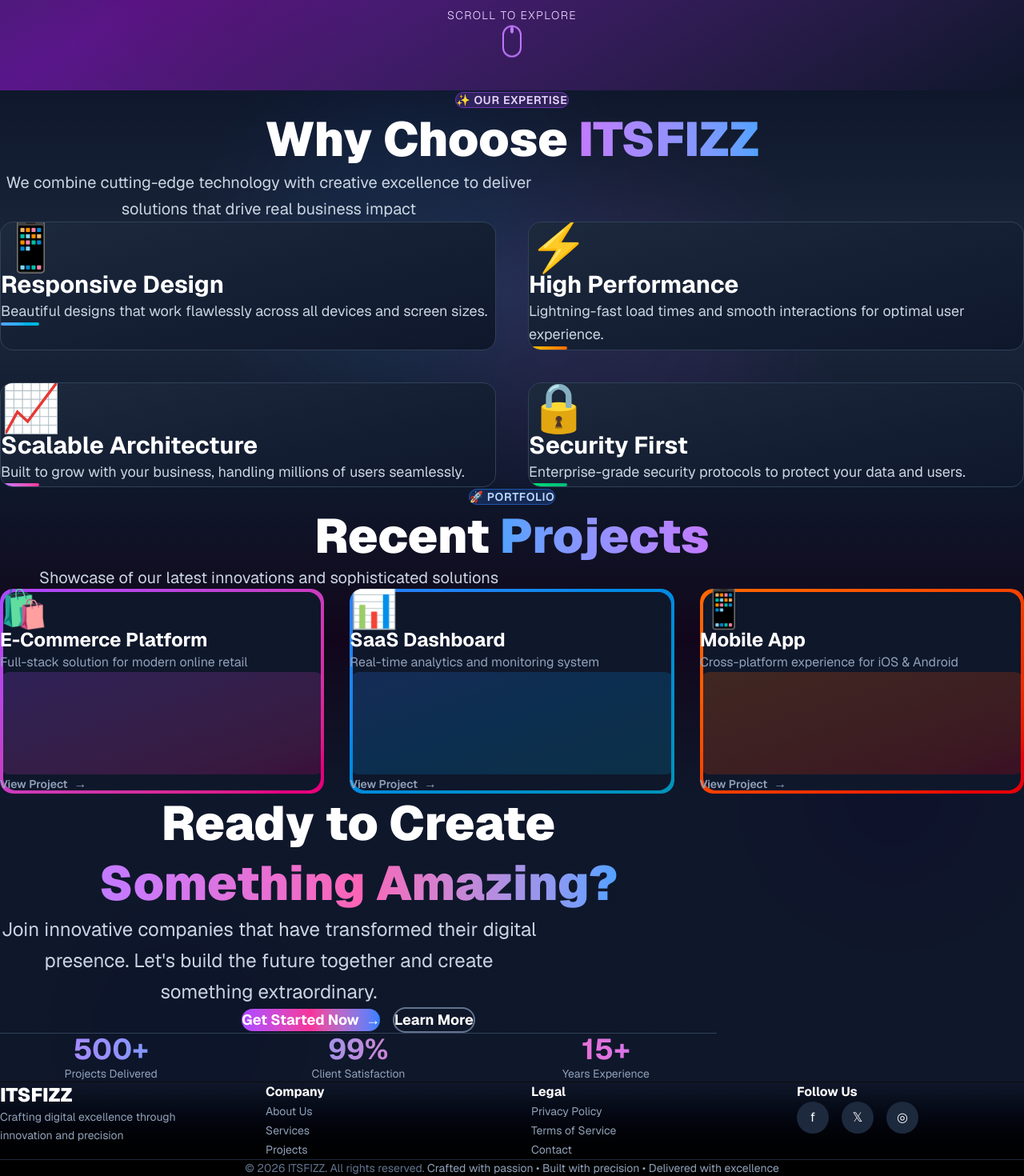
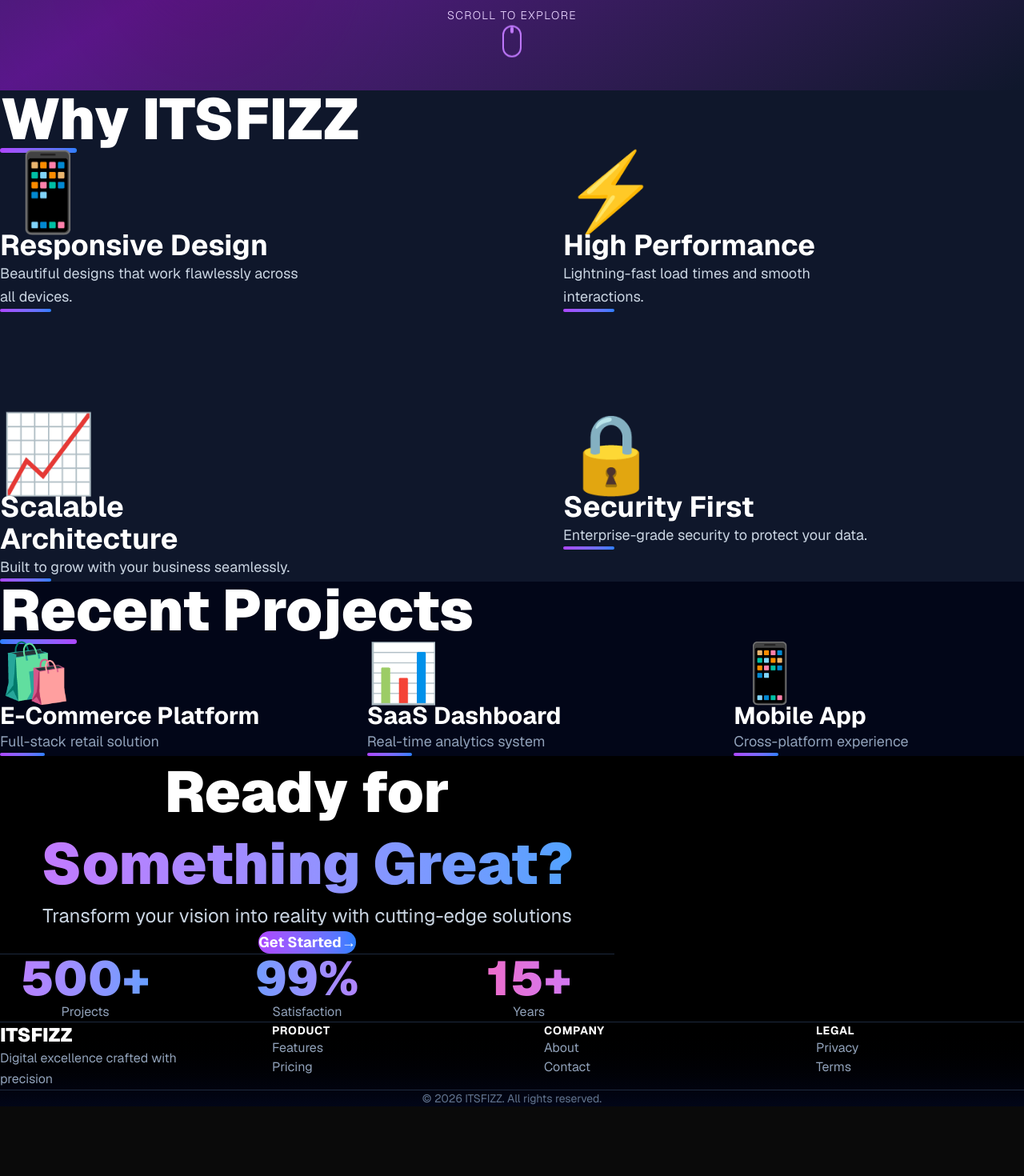
Before and after one commit to anish22072005/itsfizz, a Next.js app: page / in a window 1280 px wide. Shown: the part 687-2157 px from the top of the page at 80% size. After the commit the page ends 2070 px from the top, so only its background shows below. Built offline with nearby package versions, Linux system fonts and the light colour scheme.

Commit message:
Redesign: Clean, spacious layout with improved typography and breathing room

```diff
--- a/src/components/ContentSection.tsx
+++ b/src/components/ContentSection.tsx
@@ -14,48 +14,41 @@ export default function ContentSection() {
   const features = [
      {
        title: 'Responsive Design',
-      description: 'Beautiful designs that work flawlessly across all devices and screen sizes.',
+       description: 'Beautiful designs that work flawlessly across all devices.',
        icon: '📱',
-      color: 'from-blue-400 to-cyan-500',
      },
      {
        title: 'High Performance',
-      description: 'Lightning-fast load times and smooth interactions for optimal user experience.',
+       description: 'Lightning-fast load times and smooth interactions.',
        icon: '⚡',
-      color: 'from-yellow-400 to-orange-500',
      },
      {
        title: 'Scalable Architecture',
-      description: 'Built to grow with your business, handling millions of users seamlessly.',
+       description: 'Built to grow with your business seamlessly.',
        icon: '📈',
-      color: 'from-purple-400 to-pink-500',
      },
      {
        title: 'Security First',
-      description: 'Enterprise-grade security protocols to protect your data and users.',
+       description: 'Enterprise-grade security to protect your data.',
        icon: '🔒',
-      color: 'from-green-400 to-emerald-500',
      },
   ];
 
   const projects = [
      {
        title: 'E-Commerce Platform',
-      description: 'Full-stack solution for modern online retail',
+       description: 'Full-stack retail solution',
        icon: '🛍️',
-      gradient: 'from-purple-500 to-pink-600',
      },
      {
        title: 'SaaS Dashboard',
-      description: 'Real-time analytics and monitoring system',
+       description: 'Real-time analytics system',
        icon: '📊',
-      gradient: 'from-blue-500 to-cyan-600',
      },
      {
        title: 'Mobile App',
-      description: 'Cross-platform experience for iOS & Android',
+       description: 'Cross-platform experience',
        icon: '📱',
-      gradient: 'from-orange-500 to-red-600',
      },
   ];
 
@@ -63,23 +56,19 @@ export default function ContentSection() {
     if (!featuresRef.current) return;
 
      // Animate features on scroll
-    const features = featuresRef.current.querySelectorAll('.feature-card');
-    features.forEach((feature, index) => {
+     const cards = featuresRef.current.querySelectorAll('.feature-card');
+     cards.forEach((card, index) => {
        gsap.fromTo(
-        feature,
-        {
-          opacity: 0,
-          y: 50,
-        },
+         card,
+         { opacity: 0, y: 50 },
          {
            opacity: 1,
            y: 0,
-          duration: 0.6,
-          delay: index * 0.1,
+           duration: 0.7,
+           delay: index * 0.15,
            scrollTrigger: {
-            trigger: feature,
-            start: 'top 80%',
-            end: 'top 50%',
+             trigger: card,
+             start: 'top 85%',
              scrub: false,
            },
          }
@@ -92,19 +81,15 @@ export default function ContentSection() {
        projectCards.forEach((card, index) => {
          gsap.fromTo(
            card,
-          {
-            opacity: 0,
-            scale: 0.9,
-          },
+           { opacity: 0, y: 50 },
            {
              opacity: 1,
-            scale: 1,
-            duration: 0.6,
-            delay: index * 0.15,
+             y: 0,
+             duration: 0.7,
+             delay: index * 0.2,
              scrollTrigger: {
                trigger: card,
-              start: 'top 80%',
-              end: 'top 50%',
+               start: 'top 85%',
                scrub: false,
              },
            }
@@ -116,10 +101,7 @@ export default function ContentSection() {
      if (ctaRef.current) {
        gsap.fromTo(
          ctaRef.current,
-        {
-          opacity: 0,
-          y: 40,
-        },
+         { opacity: 0, y: 60 },
          {
            opacity: 1,
            y: 0,
@@ -127,7 +109,6 @@ export default function ContentSection() {
            scrollTrigger: {
              trigger: ctaRef.current,
              start: 'top 80%',
-            end: 'top 50%',
              scrub: false,
            },
          }
@@ -138,57 +119,33 @@ export default function ContentSection() {
   return (
     <>
        {/* Features Section */}
-      <section className="relative w-full py-28 md:py-40 px-4 bg-gradient-to-b from-slate-900 via-slate-800 to-slate-900 overflow-hidden">
-        {/* Animated background elements */}
-        <div className="absolute inset-0 opacity-40">
-          <div className="absolute top-0 left-1/4 w-96 h-96 bg-blue-500 rounded-full mix-blend-multiply filter blur-3xl opacity-20"></div>
-          <div className="absolute bottom-0 right-1/4 w-96 h-96 bg-purple-500 rounded-full mix-blend-multiply filter blur-3xl opacity-20"></div>
+       <section className="w-full py-40 md:py-56 px-6 md:px-10 bg-slate-900">
+         <div className="max-w-7xl mx-auto">
+           {/* Header */}
+             <div className="mb-40 md:mb-52">
+               <h2 className="text-5xl md:text-7xl font-black text-white mb-8">
+                 Why ITSFIZZ
+               </h2>
+               <div className="w-24 h-1.5 bg-gradient-to-r from-purple-500 to-blue-500 rounded-full"></div>
              </div>
 
-        <div className="relative z-10 max-w-7xl mx-auto">
-          {/* Section Header */}
-          <div className="text-center mb-24">
-            <div className="inline-block mb-6">
-              <span className="px-4 py-2 bg-purple-500/20 border border-purple-500/50 rounded-full text-purple-200 text-sm font-semibold tracking-wider">
-                ✨ OUR EXPERTISE
-              </span>
-            </div>
-            <h2 className="text-5xl md:text-6xl font-black text-white mb-6 leading-tight">
-              Why Choose <span className="bg-gradient-to-r from-purple-400 to-blue-400 bg-clip-text text-transparent">ITSFIZZ</span>
-            </h2>
-            <p className="text-xl text-slate-300 max-w-2xl mx-auto leading-relaxed">
-              We combine cutting-edge technology with creative excellence to deliver solutions that drive real business impact
-            </p>
-          </div>
-
-          <div ref={featuresRef} className="grid grid-cols-1 md:grid-cols-2 gap-8 lg:gap-10">
+           {/* Features Grid */}
+           <div ref={featuresRef} className="grid grid-cols-1 md:grid-cols-2 gap-24 md:gap-32">
             {features.map((feature, index) => (
               <div
                 key={index}
-                className="feature-card group relative overflow-hidden rounded-2xl bg-gradient-to-br from-slate-800 to-slate-900 border border-slate-700 hover:border-slate-500 transition-all duration-300 p-8 md:p-10"
+                 className="feature-card group max-w-sm"
               >
-                {/* Gradient overlay on hover */}
-                <div className={`absolute inset-0 bg-gradient-to-br ${feature.color} opacity-0 group-hover:opacity-10 transition-opacity duration-500`}></div>
-
-                <div className="relative z-10">
-                  {/* Icon */}
-                  <div className="text-6xl mb-6 group-hover:scale-125 transition-transform duration-300 inline-block">
+                 <div className="text-7xl md:text-8xl mb-12 group-hover:scale-110 transition-transform duration-500">
                    {feature.icon}
                  </div>
-
-                  {/* Title */}
-                  <h3 className="text-2xl md:text-3xl font-bold text-white mb-4 group-hover:text-transparent group-hover:bg-gradient-to-r group-hover:from-purple-400 group-hover:to-blue-400 group-hover:bg-clip-text transition-all duration-300">
+                 <h3 className="text-3xl md:text-4xl font-bold text-white mb-8">
                    {feature.title}
                  </h3>
-
-                  {/* Description */}
-                  <p className="text-slate-300 leading-relaxed text-base md:text-lg group-hover:text-slate-100 transition-colors duration-300">
+                 <p className="text-lg text-slate-300 leading-relaxed mb-10">
                    {feature.description}
                  </p>
-
-                  {/* Bottom accent */}
-                  <div className={`mt-6 h-1 w-12 bg-gradient-to-r ${feature.color} rounded-full group-hover:w-full transition-all duration-500`}></div>
-                </div>
+                 <div className="h-1 w-16 bg-gradient-to-r from-purple-500 to-blue-500 rounded-full group-hover:w-32 transition-all duration-500"></div>
               </div>
             ))}
           </div>
@@ -196,55 +153,30 @@ export default function ContentSection() {
       </section>
 
        {/* Projects Section */}
-      <section className="relative w-full py-28 md:py-40 px-4 bg-gradient-to-b from-slate-900 via-purple-900/20 to-slate-900">
-        <div className="relative z-10 max-w-7xl mx-auto">
-          {/* Section Header */}
-          <div className="text-center mb-24">
-            <div className="inline-block mb-6">
-              <span className="px-4 py-2 bg-blue-500/20 border border-blue-500/50 rounded-full text-blue-200 text-sm font-semibold tracking-wider">
-                🚀 PORTFOLIO
-              </span>
-            </div>
-            <h2 className="text-5xl md:text-6xl font-black text-white mb-6 leading-tight">
-              Recent <span className="bg-gradient-to-r from-blue-400 to-purple-400 bg-clip-text text-transparent">Projects</span>
+       <section className="w-full py-40 md:py-56 px-6 md:px-10 bg-slate-950">
+         <div className="max-w-7xl mx-auto">
+           {/* Header */}
+             <div className="mb-40 md:mb-52">
+               <h2 className="text-5xl md:text-7xl font-black text-white mb-8">
+                 Recent Projects
                </h2>
-            <p className="text-xl text-slate-300 max-w-2xl mx-auto">
-              Showcase of our latest innovations and sophisticated solutions
-            </p>
+               <div className="w-24 h-1.5 bg-gradient-to-r from-blue-500 to-purple-500 rounded-full"></div>
              </div>
 
-          <div ref={projectsRef} className="grid grid-cols-1 md:grid-cols-3 gap-8">
+           {/* Projects */}
+           <div ref={projectsRef} className="grid grid-cols-1 md:grid-cols-3 gap-20 md:gap-24">
             {projects.map((project, index) => (
-              <div key={index} className="project-card group relative overflow-hidden rounded-2xl">
-                {/* Border Gradient */}
-                <div className={`absolute inset-0 bg-gradient-to-br ${project.gradient} p-1 rounded-2xl`}>
-                  <div className="absolute inset-1 bg-slate-900 rounded-2xl"></div>
-                </div>
-
-                {/* Content */}
-                <div className="relative z-10 p-8 h-full flex flex-col justify-between">
-                  {/* Top */}
-                  <div>
-                    <div className={`text-5xl mb-6 group-hover:scale-110 group-hover:rotate-12 transition-all duration-300`}>
+               <div key={index} className="project-card group max-w-sm">
+                 <div className="text-7xl md:text-7xl mb-10 group-hover:scale-125 group-hover:rotate-12 transition-all duration-500">
                    {project.icon}
                  </div>
-                    <h3 className={`text-2xl font-bold text-white mb-3 group-hover:bg-gradient-to-r group-hover:${project.gradient} group-hover:bg-clip-text group-hover:text-transparent transition-all duration-300`}>
+                 <h3 className="text-3xl font-bold text-white mb-6 group-hover:text-transparent group-hover:bg-gradient-to-r group-hover:from-purple-400 group-hover:to-blue-400 group-hover:bg-clip-text transition-all duration-300">
                    {project.title}
                  </h3>
-                    <p className="text-slate-400 group-hover:text-slate-200 transition-colors duration-300">
+                 <p className="text-slate-400 group-hover:text-slate-200 transition-colors text-lg mb-10">
                    {project.description}
                  </p>
-                  </div>
-
-                  {/* Bottom Visual */}
-                  <div className={`mt-8 w-full h-32 bg-gradient-to-br ${project.gradient} rounded-xl opacity-20 group-hover:opacity-30 transition-opacity duration-300`}></div>
-
-                  {/* Hover indicator */}
-                  <div className="mt-6 flex items-center gap-2 text-slate-400 group-hover:text-white transition-colors duration-300">
-                    <span className="text-sm font-semibold">View Project</span>
-                    <span className="group-hover:translate-x-2 transition-transform duration-300">→</span>
-                  </div>
-                </div>
+                 <div className="h-1 w-14 bg-gradient-to-r from-purple-500 to-blue-500 rounded-full group-hover:w-24 transition-all duration-500"></div>
               </div>
             ))}
           </div>
@@ -252,114 +184,84 @@ export default function ContentSection() {
       </section>
 
        {/* CTA Section */}
-      <section ref={ctaRef} className="relative w-full py-28 md:py-40 px-4 bg-gradient-to-b from-slate-900 to-[#0f172a] overflow-hidden">
-        {/* Animated background blobs */}
-        <div className="absolute inset-0 overflow-hidden">
-          <div className="absolute -top-40 right-0 w-80 h-80 bg-purple-600 rounded-full mix-blend-multiply filter blur-3xl opacity-20 animate-blob"></div>
-          <div className="absolute -bottom-20 left-20 w-80 h-80 bg-blue-600 rounded-full mix-blend-multiply filter blur-3xl opacity-20 animate-blob animation-delay-2000"></div>
-        </div>
-
-        <div className="relative z-10 max-w-4xl mx-auto text-center">
-          <h2 className="text-5xl md:text-6xl font-black text-white mb-8 leading-tight">
-            Ready to Create <br />
-            <span className="bg-gradient-to-r from-purple-400 via-pink-400 to-blue-400 bg-clip-text text-transparent">Something Amazing?</span>
+       <section ref={ctaRef} className="w-full py-40 md:py-60 px-6 md:px-10 bg-black">
+         <div className="max-w-3xl mx-auto text-center">
+           <h2 className="text-5xl md:text-7xl font-black text-white mb-12 leading-tight">
+             Ready for <br />
+             <span className="bg-gradient-to-r from-purple-400 to-blue-400 bg-clip-text text-transparent">
+               Something Great?
+             </span>
            </h2>
 
-          <p className="text-xl md:text-2xl text-slate-300 mb-12 leading-relaxed max-w-2xl mx-auto">
-            Join innovative companies that have transformed their digital presence. Let's build the future together and create something extraordinary.
+           <p className="text-xl md:text-2xl text-slate-300 mb-16 leading-relaxed">
+             Transform your vision into reality with cutting-edge solutions
            </p>
 
-          <div className="flex flex-col sm:flex-row gap-4 justify-center items-center">
-            <button className="group relative px-8 md:px-10 py-4 md:py-5 bg-gradient-to-r from-purple-500 via-pink-500 to-blue-500 text-white font-bold rounded-full text-lg transition-all duration-300 hover:scale-105 hover:shadow-2xl hover:shadow-purple-500/50 overflow-hidden">
-              <span className="relative z-10 flex items-center gap-2">
-                Get Started Now
-                <span className="group-hover:translate-x-1 transition-transform duration-300">→</span>
-              </span>
-              <div className="absolute inset-0 bg-gradient-to-r from-blue-500 via-pink-500 to-purple-500 opacity-0 group-hover:opacity-100 transition-opacity duration-300"></div>
+           <button className="group px-12 md:px-14 py-6 md:py-7 bg-gradient-to-r from-purple-500 to-blue-500 text-white font-bold rounded-full text-lg transition-all duration-300 hover:scale-105 hover:shadow-2xl hover:shadow-purple-500/50 mb-24 md:mb-32">
+             Get Started
+             <span className="ml-3 group-hover:translate-x-2 transition-transform inline-block">→</span>
            </button>
 
-            <button className="px-8 md:px-10 py-4 md:py-5 border-2 border-slate-500 text-white font-bold rounded-full text-lg transition-all duration-300 hover:border-purple-400 hover:bg-purple-400/10">
-              Learn More
-            </button>
-          </div>
-
            {/* Stats */}
-          <div className="mt-16 pt-16 border-t border-slate-700 grid grid-cols-3 gap-8">
+           <div className="grid grid-cols-3 gap-12 md:gap-16 pt-20 md:pt-28 border-t border-slate-800">
              <div className="group">
-              <div className="text-4xl font-bold text-transparent bg-gradient-to-r from-purple-400 to-blue-400 bg-clip-text group-hover:from-blue-400 group-hover:to-purple-400 transition-all duration-300">
+               <div className="text-5xl md:text-6xl font-black bg-gradient-to-r from-purple-400 to-blue-400 bg-clip-text text-transparent mb-6 group-hover:from-blue-400 group-hover:to-purple-400 transition-all">
                  500+
                </div>
-              <div className="text-slate-400 mt-2 text-sm">Projects Delivered</div>
+               <p className="text-slate-400 text-sm md:text-base">Projects</p>
              </div>
              <div className="group">
-              <div className="text-4xl font-bold text-transparent bg-gradient-to-r from-blue-400 to-pink-400 bg-clip-text group-hover:from-pink-400 group-hover:to-blue-400 transition-all duration-300">
+               <div className="text-5xl md:text-6xl font-black bg-gradient-to-r from-blue-400 to-purple-400 bg-clip-text text-transparent mb-6 group-hover:from-purple-400 group-hover:to-blue-400 transition-all">
                  99%
                </div>
-              <div className="text-slate-400 mt-2 text-sm">Client Satisfaction</div>
+               <p className="text-slate-400 text-sm md:text-base">Satisfaction</p>
              </div>
              <div className="group">
-              <div className="text-4xl font-bold text-transparent bg-gradient-to-r from-pink-400 to-purple-400 bg-clip-text group-hover:from-purple-400 group-hover:to-pink-400 transition-all duration-300">
+               <div className="text-5xl md:text-6xl font-black bg-gradient-to-r from-pink-400 to-purple-400 bg-clip-text text-transparent mb-6 group-hover:from-purple-400 group-hover:to-pink-400 transition-all">
                  15+
                </div>
-              <div className="text-slate-400 mt-2 text-sm">Years Experience</div>
+               <p className="text-slate-400 text-sm md:text-base">Years</p>
              </div>
            </div>
         </div>
       </section>
 
        {/* Footer */}
-      <footer className="relative w-full py-16 px-4 bg-gradient-to-b from-[#0f172a] to-black border-t border-white/5">
+       <footer className="w-full py-20 md:py-24 px-6 md:px-10 bg-gradient-to-b from-black to-slate-950 border-t border-slate-800">
          <div className="max-w-7xl mx-auto">
-          <div className="grid grid-cols-1 md:grid-cols-4 gap-12 mb-12">
-            {/* Brand */}
+           <div className="grid grid-cols-2 md:grid-cols-4 gap-16 md:gap-20 mb-20 md:mb-28">
              <div>
-              <h3 className="text-2xl font-black text-white mb-4">ITSFIZZ</h3>
-              <p className="text-slate-400 text-sm leading-relaxed">
-                Crafting digital excellence through innovation and precision
+               <h3 className="text-2xl font-black text-white mb-8">ITSFIZZ</h3>
+               <p className="text-slate-400 leading-relaxed">
+                 Digital excellence crafted with precision
                </p>
              </div>
-
-            {/* Quick Links */}
              <div>
-              <h4 className="font-bold text-white mb-4">Company</h4>
-              <ul className="space-y-2">
-                <li><a href="#" className="text-slate-400 hover:text-purple-400 transition-colors text-sm">About Us</a></li>
-                <li><a href="#" className="text-slate-400 hover:text-purple-400 transition-colors text-sm">Services</a></li>
-                <li><a href="#" className="text-slate-400 hover:text-purple-400 transition-colors text-sm">Projects</a></li>
+               <h4 className="font-bold text-white mb-8 text-sm uppercase tracking-wider">Product</h4>
+               <ul className="space-y-5">
+                 <li><a href="#" className="text-slate-400 hover:text-white transition-colors">Features</a></li>
+                 <li><a href="#" className="text-slate-400 hover:text-white transition-colors">Pricing</a></li>
                </ul>
              </div>
-
-            {/* Legal */}
              <div>
-              <h4 className="font-bold text-white mb-4">Legal</h4>
-              <ul className="space-y-2">
-                <li><a href="#" className="text-slate-400 hover:text-purple-400 transition-colors text-sm">Privacy Policy</a></li>
-                <li><a href="#" className="text-slate-400 hover:text-purple-400 transition-colors text-sm">Terms of Service</a></li>
-                <li><a href="#" className="text-slate-400 hover:text-purple-400 transition-colors text-sm">Contact</a></li>
+               <h4 className="font-bold text-white mb-8 text-sm uppercase tracking-wider">Company</h4>
+               <ul className="space-y-5">
+                 <li><a href="#" className="text-slate-400 hover:text-white transition-colors">About</a></li>
+                 <li><a href="#" className="text-slate-400 hover:text-white transition-colors">Contact</a></li>
                </ul>
              </div>
-
-            {/* Social */}
              <div>
-              <h4 className="font-bold text-white mb-4">Follow Us</h4>
-              <div className="flex gap-4">
-                <a href="#" className="w-10 h-10 bg-slate-800 hover:bg-purple-500 rounded-full flex items-center justify-center transition-colors">
-                  <span className="text-white">f</span>
-                </a>
-                <a href="#" className="w-10 h-10 bg-slate-800 hover:bg-blue-500 rounded-full flex items-center justify-center transition-colors">
-                  <span className="text-white">𝕏</span>
-                </a>
-                <a href="#" className="w-10 h-10 bg-slate-800 hover:bg-pink-500 rounded-full flex items-center justify-center transition-colors">
-                  <span className="text-white">◎</span>
-                </a>
-              </div>
+               <h4 className="font-bold text-white mb-8 text-sm uppercase tracking-wider">Legal</h4>
+               <ul className="space-y-5">
+                 <li><a href="#" className="text-slate-400 hover:text-white transition-colors">Privacy</a></li>
+                 <li><a href="#" className="text-slate-400 hover:text-white transition-colors">Terms</a></li>
+               </ul>
              </div>
            </div>
 
-          {/* Bottom */}
-          <div className="border-t border-slate-800 pt-8 text-center">
+           <div className="border-t border-slate-800 pt-12 text-center">
              <p className="text-slate-500 text-sm">
-              © 2026 ITSFIZZ. All rights reserved. <span className="text-slate-400 ml-2">Crafted with passion • Built with precision • Delivered with excellence</span>
+               © 2026 ITSFIZZ. All rights reserved.
             </p>
           </div>
         </div>
```
Lines whose indentation alone changed are shown as unchanged.
